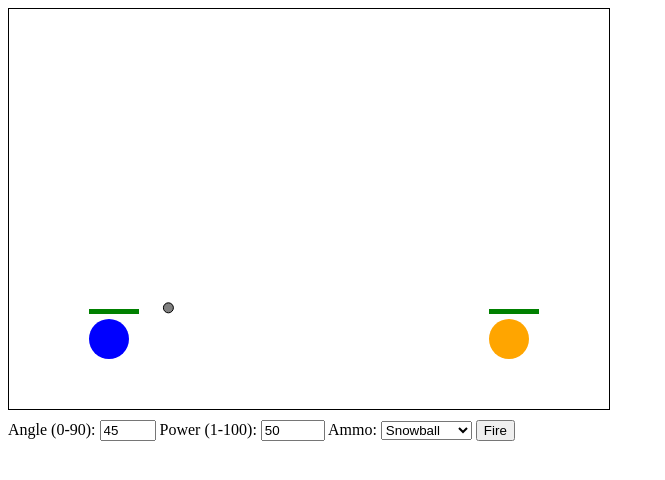
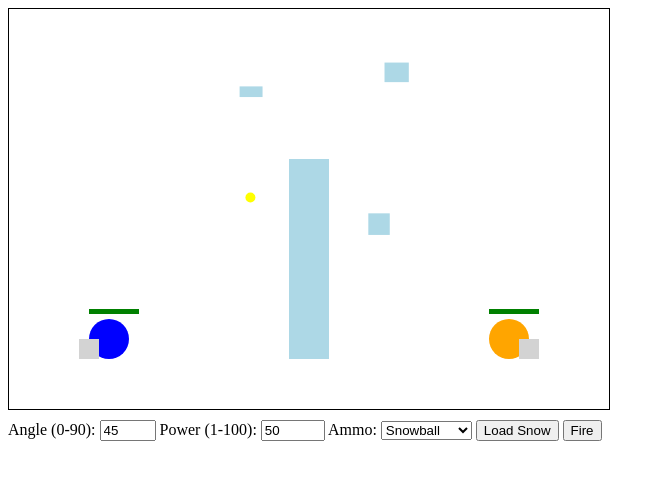
Before and after one commit to Dwall4954/Grok-Snowfight, a plain HTML site: page index.html in a window 1280 px wide. Both pictures are taken after a click on the button "Fire". Shown: the whole page, without its empty margins (0-665 px from the left). Drawn offline with Linux system fonts and the light colour scheme.

Commit message:
Update index.html

```diff
--- a/index.html
+++ b/index.html
@@ -18,6 +18,7 @@
             <option value="snowball">Snowball</option>
             <option value="frost_bomb">Frost Bomb</option>
         </select>
+        <button id="loadButton">Load Snow</button>
         <button id="fireButton">Fire</button>
     </div>
     <script>
@@ -31,13 +32,32 @@
         let isPlayerTurn = true;
         let animationFrameId = null;
         let hitEffect = { target: null, time: 0 };
-        let aimPath = [];
+        let aimPoint = { x: 0, y: 0 }; // Fixed-radius aiming point
+        let ammo = { player: 10, ai: 10 }; // Snow pile ammo
+        let snowballSize = { player: 0, ai: 0 }; // Current snowball size (0-100)
+        let maxSnowballSize = 100; // Max size for damage calc
+        let iceBlocks = [];
+        let centralWall = { x: 280, y: 150, width: 40, height: 200, health: 100 }; // Centered wall
+
+        // Initialize ice blocks (random sizes)
+        function initIceBlocks() {
+            iceBlocks = [];
+            for (let i = 0; i < 3; i++) {
+                const width = 20 + Math.random() * 40; // 20-60
+                const height = 10 + Math.random() * 20; // 10-30
+                const x = 150 + Math.random() * 300; // Spread across middle
+                const y = 50 + Math.random() * 200; // Above ground
+                iceBlocks.push({ x, y, width, height, health: width * 1 });
+            }
+        }
 
         // Draw the scene
         function drawScene() {
             ctx.clearRect(0, 0, canvas.width, canvas.height);
             ctx.fillStyle = 'white';
-            ctx.fillRect(0, 350, 600, 50);
+            ctx.fillRect(0, 350, 600, 50); // Snowy ground
+
+            // Draw player and AI
             ctx.fillStyle = hitEffect.target === 'player' && hitEffect.time > 0 ? 'red' : 'blue';
             ctx.beginPath();
             ctx.arc(playerPos.x, playerPos.y - size/2, size/2, 0, Math.PI * 2);
@@ -46,36 +66,67 @@
             ctx.beginPath();
             ctx.arc(aiPos.x, aiPos.y - size/2, size/2, 0, Math.PI * 2);
             ctx.fill();
+
+            // Draw health bars
             ctx.fillStyle = 'green';
             ctx.fillRect(playerPos.x - 20, playerPos.y - size - 10, health.player / 2, 5);
             ctx.fillRect(aiPos.x - 20, aiPos.y - size - 10, health.ai / 2, 5);
 
+            // Draw snow piles (simple rectangles for ammo)
+            ctx.fillStyle = 'lightgray';
+            ctx.fillRect(playerPos.x - 30, playerPos.y, 20, -ammo.player * 2);
+            ctx.fillRect(aiPos.x + 10, aiPos.y, 20, -ammo.ai * 2);
+
+            // Draw central wall
+            if (centralWall.health > 0) {
+                ctx.fillStyle = 'lightblue';
+                ctx.fillRect(centralWall.x, centralWall.y, centralWall.width, centralWall.height);
+            }
+
+            // Draw ice blocks
+            iceBlocks.forEach(block => {
+                if (block.health > 0) {
+                    ctx.fillStyle = 'lightblue';
+                    ctx.fillRect(block.x - block.width/2, block.y - block.height/2, block.width, block.height);
+                }
+            });
+
+            // Draw aiming point (if player's turn and no animation)
             if (isPlayerTurn && !animationFrameId) {
-                ctx.strokeStyle = 'gray';
+                ctx.fillStyle = 'yellow';
                 ctx.beginPath();
-                ctx.moveTo(playerPos.x, playerPos.y - size/2);
-                for (let point of aimPath) {
-                    ctx.lineTo(point.x, point.y);
-                }
-                ctx.stroke();
+                ctx.arc(aimPoint.x, aimPoint.y, 5, 0, Math.PI * 2);
+                ctx.fill();
             }
         }
 
-        // Update aiming trajectory
+        // Update aiming point
         function updateAim() {
-            const angle = parseInt(document.getElementById('angle').value);
-            const power = parseInt(document.getElementById('power').value);
-            const v = power / 10;
-            const theta = angle * Math.PI / 180;
-            const vx = v * Math.cos(theta);
-            const vyInitial = v * Math.sin(theta);
-            aimPath = [];
-            for (let t = 0; t < 50; t += 0.5) {
-                const x = playerPos.x + vx * t;
-                const y = (playerPos.y - size/2) - (vyInitial * t - 0.5 * g * t * t);
-                if (x > 600 || y > 400) break;
-                aimPath.push({ x, y });
+            if (!isPlayerTurn || animationFrameId) return;
+            const angle = parseInt(document.getElementById('angle').value) * Math.PI / 180;
+            const power = parseInt(document.getElementById('power').value) / 10; // Scale for preview
+            const radius = 200; // Fixed aiming radius
+            let x = playerPos.x + radius * Math.cos(angle);
+            let y = playerPos.y - size/2 - radius * Math.sin(angle); // Adjust for cannon height
+
+            // Check collision with central wall
+            if (centralWall.health > 0 && x >= centralWall.x && x <= centralWall.x + centralWall.width &&
+                y >= centralWall.y && y <= centralWall.y + centralWall.height) {
+                x = centralWall.x + (x > centralWall.x + centralWall.width/2 ? centralWall.width : 0);
+                y = centralWall.y + centralWall.height;
             }
+
+            // Check collision with ice blocks
+            for (let block of iceBlocks) {
+                if (block.health > 0 && x >= block.x - block.width/2 && x <= block.x + block.width/2 &&
+                    y >= block.y - block.height/2 && y <= block.y + block.height/2) {
+                    x = block.x + (x > block.x ? block.width/2 : -block.width/2);
+                    y = block.y + block.height/2;
+                    break;
+                }
+            }
+
+            aimPoint = { x, y };
             drawScene();
         }
 
@@ -86,19 +137,45 @@
             const theta = angle * Math.PI / 180;
             const vx = v * Math.cos(theta);
             const vyInitial = v * Math.sin(theta);
+            const sizeFactor = snowballSize[isPlayerTurn ? 'player' : 'ai'] / maxSnowballSize; // Size affects speed
 
             function step() {
-                t += 0.1;
-                const x = startX + vx * t;
+                t += 0.1 * (1 + sizeFactor); // Slower for bigger snowballs
+                const x = startX + vx * t / (1 + sizeFactor);
                 const y = startY - (vyInitial * t - 0.5 * g * t * t);
                 drawScene();
 
                 ctx.fillStyle = ammo === 'snowball' ? 'gray' : 'cyan';
                 ctx.strokeStyle = 'black';
                 ctx.beginPath();
-                ctx.arc(x, y, ammo === 'snowball' ? 5 : 10, 0, Math.PI * 2);
+                const radius = 5 + sizeFactor * 10; // Bigger snowball size
+                ctx.arc(x, y, radius, 0, Math.PI * 2);
                 ctx.fill();
                 ctx.stroke();
+
+                // Check collisions
+                if (centralWall.health > 0 && x >= centralWall.x && x <= centralWall.x + centralWall.width &&
+                    y >= centralWall.y && y <= centralWall.y + centralWall.height) {
+                    centralWall.health -= ammo === 'snowball' ? 10 : 20;
+                    centralWall.height = centralWall.health * 2; // Shrink 2px per health
+                    if (centralWall.health <= 0) centralWall.health = 0;
+                    cancelAnimationFrame(animationFrameId);
+                    animationFrameId = null;
+                    callback(false);
+                    return;
+                }
+
+                for (let block of iceBlocks) {
+                    if (block.health > 0 && x >= block.x - block.width/2 && x <= block.x + block.width/2 &&
+                        y >= block.y - block.height/2 && y <= block.y + block.height/2) {
+                        block.health -= ammo === 'snowball' ? 10 : 20;
+                        if (block.health <= 0) block.health = 0;
+                        cancelAnimationFrame(animationFrameId);
+                        animationFrameId = null;
+                        callback(false);
+                        return;
+                    }
+                }
 
                 if (Math.abs(x - targetX) < size && y > 350 - size && y < 350) {
                     cancelAnimationFrame(animationFrameId);
@@ -125,6 +202,16 @@
             }, 50);
         }
 
+        // Load snow into cannon
+        function loadSnow(player) {
+            if (ammo[player] > 0 && snowballSize[player] < maxSnowballSize) {
+                ammo[player]--;
+                snowballSize[player] += 20; // Increase by 20 per load
+                if (snowballSize[player] > maxSnowballSize) snowballSize[player] = maxSnowballSize;
+                drawScene();
+            }
+        }
+
         // AI turn
         function aiTurn() {
             setTimeout(() => {
@@ -137,19 +224,27 @@
                 angle = Math.min(90, Math.max(0, angle));
                 power = Math.min(100, Math.max(1, power));
 
+                if (ammo.ai > 0 && snowballSize.ai === 0) loadSnow('ai'); // AI loads if needed
+                if (snowballSize.ai > 0) {
                     animateProjectile(aiPos.x, aiPos.y - size/2, angle, power, Math.random() > 0.3 ? 'snowball' : 'frost_bomb', playerPos.x, (hit) => {
                         if (hit) {
-                        health.player -= 10; // Fixed damage bug
+                            health.player -= (10 + snowballSize.ai / 5); // More damage with size
                             triggerHitEffect('player');
+                            snowballSize.ai = 0; // Reset after firing
                             aiLastMissed = false;
                         } else {
+                            snowballSize.ai = 0; // Reset on miss
                             aiLastMissed = true;
                         }
                         checkGameOver();
                         isPlayerTurn = true;
                         drawScene();
-                    updateAim(); // Refresh aim after AI turn
+                        updateAim();
                     });
+                } else {
+                    isPlayerTurn = true;
+                    updateAim();
+                }
             }, 1000);
         }
 
@@ -169,25 +264,35 @@
         // Reset game
         function resetGame() {
             health = { player: 100, ai: 100 };
+            ammo = { player: 10, ai: 10 };
+            snowballSize = { player: 0, ai: 0 };
+            centralWall = { x: 280, y: 150, width: 40, height: 200, health: 100 };
+            initIceBlocks();
             isPlayerTurn = true;
             if (animationFrameId) cancelAnimationFrame(animationFrameId);
             animationFrameId = null;
-            aimPath = [];
             drawScene();
             updateAim();
         }
 
-        // Fire button
+        // Event listeners
+        document.getElementById('loadButton').addEventListener('click', () => {
+            if (isPlayerTurn && !animationFrameId) loadSnow('player');
+        });
+
         document.getElementById('fireButton').addEventListener('click', () => {
-            if (!isPlayerTurn || animationFrameId) return;
+            if (!isPlayerTurn || animationFrameId || snowballSize.player === 0) return;
             const angle = parseInt(document.getElementById('angle').value);
             const power = parseInt(document.getElementById('power').value);
-            const ammo = document.getElementById('ammo').value;
+            const ammoType = document.getElementById('ammo').value;
 
-            animateProjectile(playerPos.x, playerPos.y - size/2, angle, power, ammo, aiPos.x, (hit) => {
+            animateProjectile(playerPos.x, playerPos.y - size/2, angle, power, ammoType, aiPos.x, (hit) => {
                 if (hit) {
-                    health.ai -= ammo === 'snowball' ? 10 : 20;
+                    health.ai -= (10 + snowballSize.player / 5); // Size-based damage
                     triggerHitEffect('ai');
+                    snowballSize.player = 0;
+                } else {
+                    snowballSize.player = 0;
                 }
                 checkGameOver();
                 if (health.ai > 0) {
@@ -200,6 +305,7 @@
             });
         });
 
+        initIceBlocks();
         drawScene();
         updateAim();
     </script>
```
Lines whose indentation alone changed are shown as unchanged.
